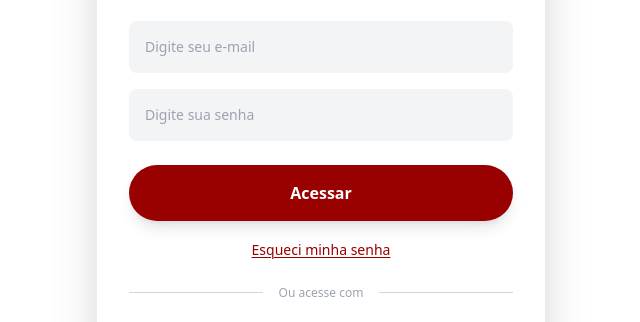
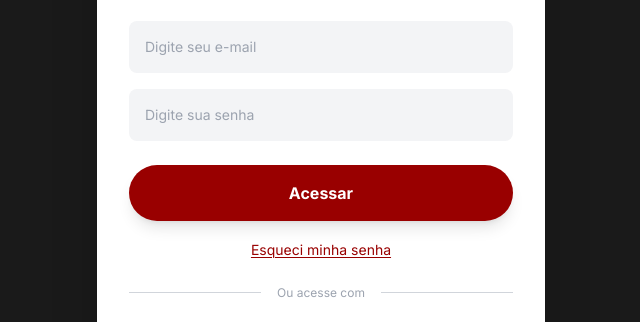
Before and after one commit to gabrielbarbosa-physics/DVC_volei_escolar, a plain HTML site: page templates/register.html in a window 1280 px wide. Shown: the part 346-668 px from the top of the page, without its empty margins (319-959 px from the left). Drawn offline with nearby package versions, Linux system fonts and the light colour scheme.

Commit message:
Update register.html

```diff
--- a/templates/register.html
+++ b/templates/register.html
@@ -15,7 +15,7 @@
     <link href="https://fonts.googleapis.com/css2?family=Inter:wght@300;400;500;600;700&display=swap" rel="stylesheet">
 
     <!-- Arquivo CSS Externo -->
-    <link rel="stylesheet" href="../static/resgister.css">
+    <link rel="stylesheet" href="../static/register.css">
 </head>
 <body class="flex items-center justify-center min-h-screen p-4">
 
```
